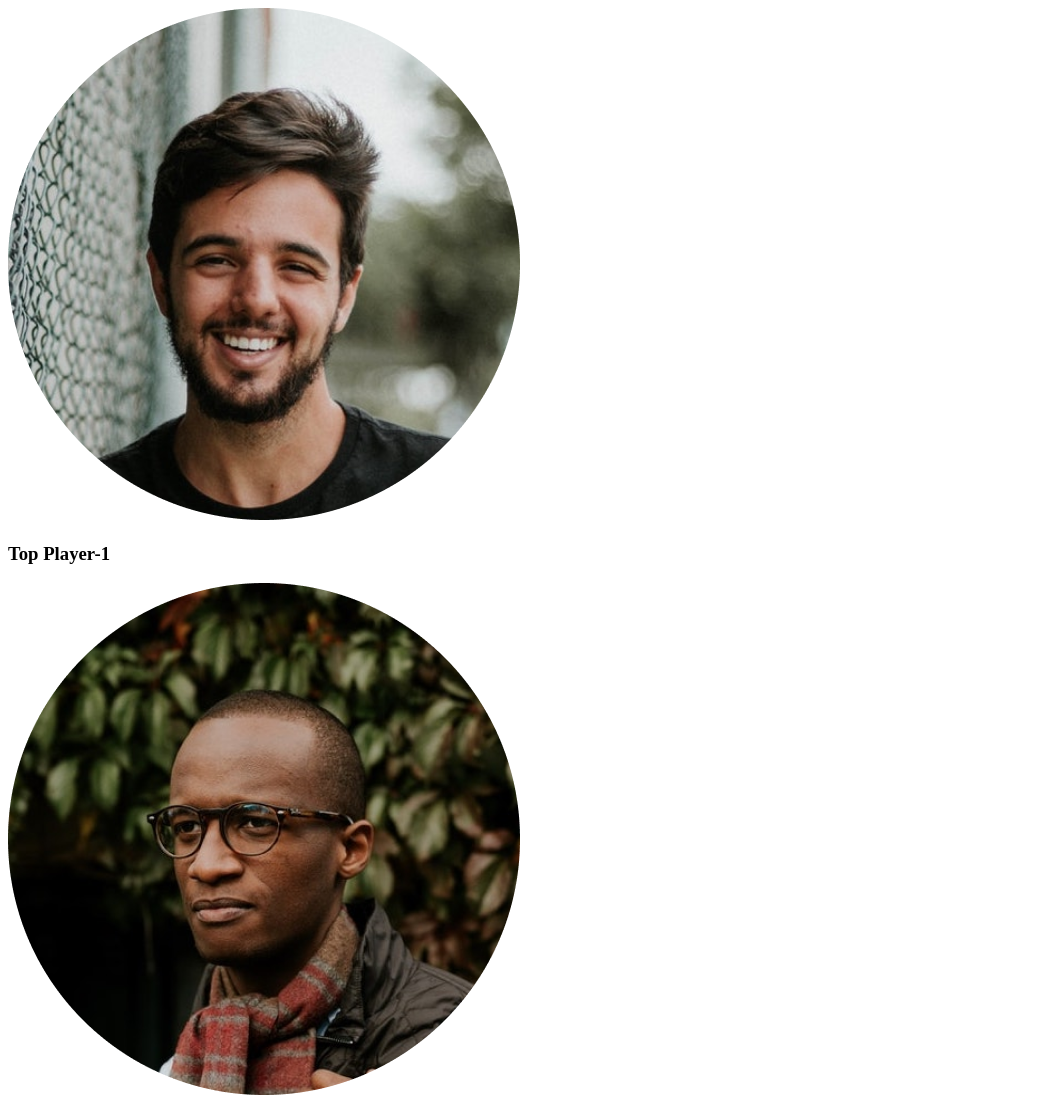
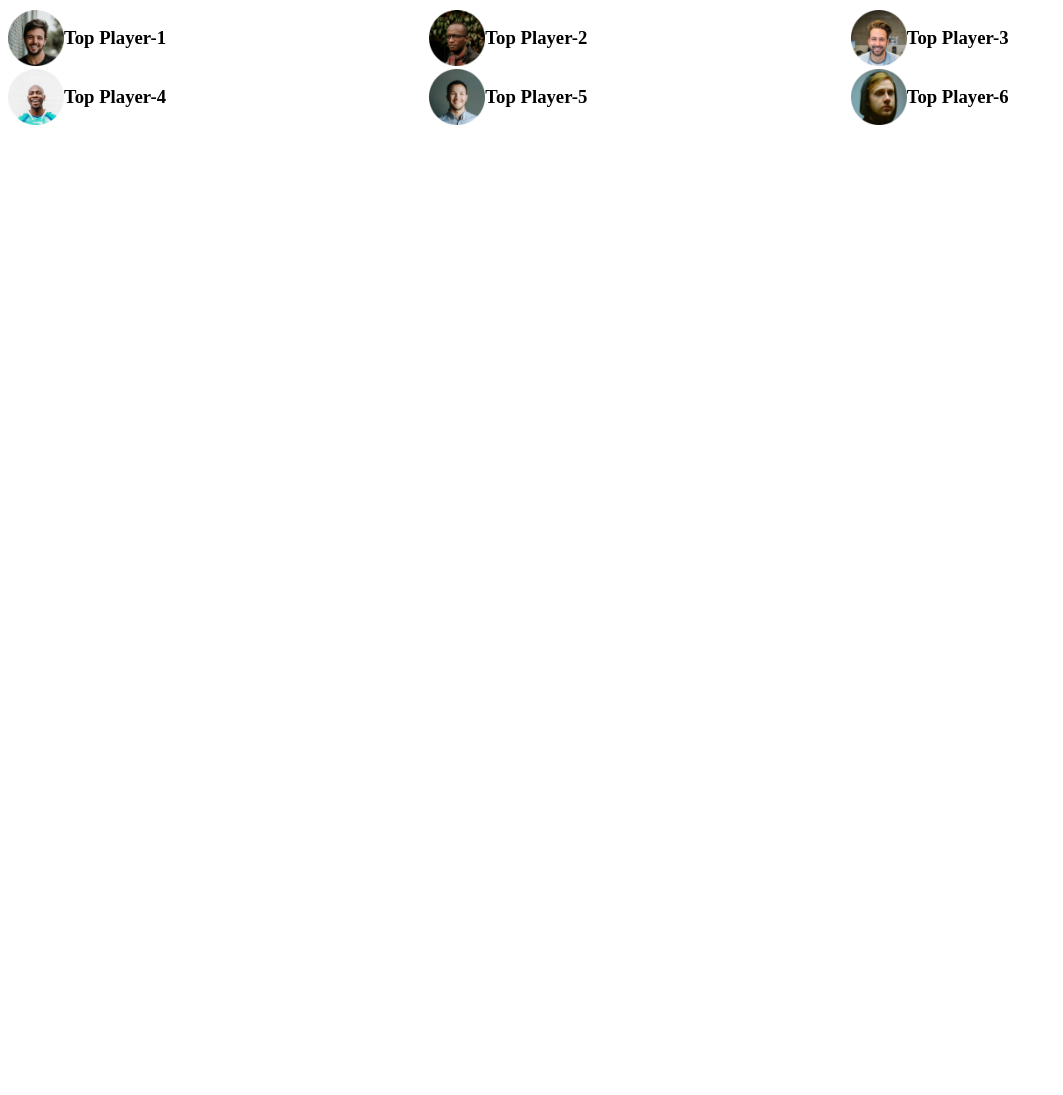
Before and after one commit to shubhomedia/leaderboard-page-design, a plain HTML site: page index.html in a window 1280 px wide. Shown: the top 1095 px of the page, without its empty margins (0-1063 px from the left). After the commit the page ends 800 px from the top, so only its background shows below. Drawn offline with Linux system fonts and the light colour scheme.

Commit message:
New top players information added

```diff
--- a/index.html
+++ b/index.html
@@ -17,6 +17,7 @@
         <!-- Top Player and Top Blog  -->
         <section>
             <div class="top-players">
+                <div class="players">
                     <div class="player">
                         <img src="images/players/player-1.png" alt="">
                         <h3>Top Player-1</h3>
@@ -42,7 +43,7 @@
                         <h3>Top Player-6</h3>
                     </div>
                 </div>
-
+            </div>
         </section>
     </main>
 </body>
--- a/styles/style.css
+++ b/styles/style.css
@@ -0,0 +1,15 @@
+/* Top Players style  */
+.players {
+  display: grid;
+  grid-template-columns: repeat(3, 1fr);
+  /* grid-template-columns: 1fr 1fr 1fr; */
+}
+
+.player {
+  display: flex;
+  align-items: center;
+}
+.player img {
+  width: 56px;
+  height: 56px;
+}
```
Lines whose indentation alone changed are shown as unchanged.
